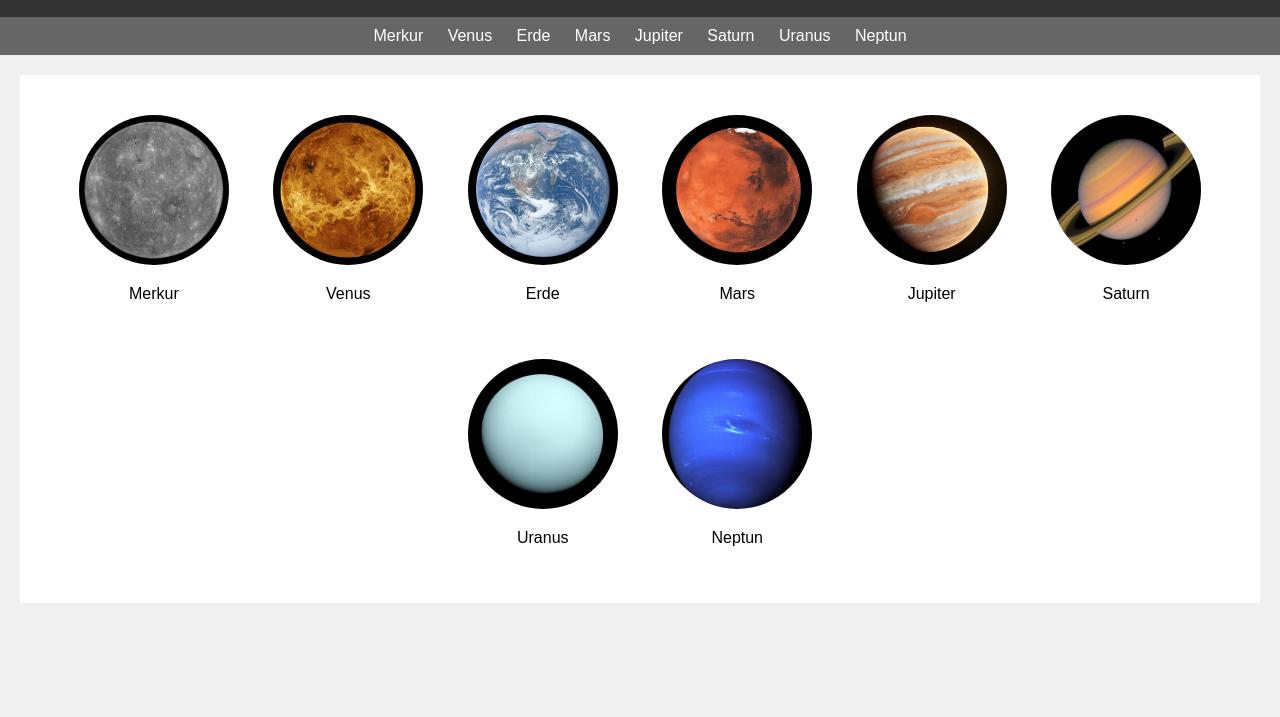
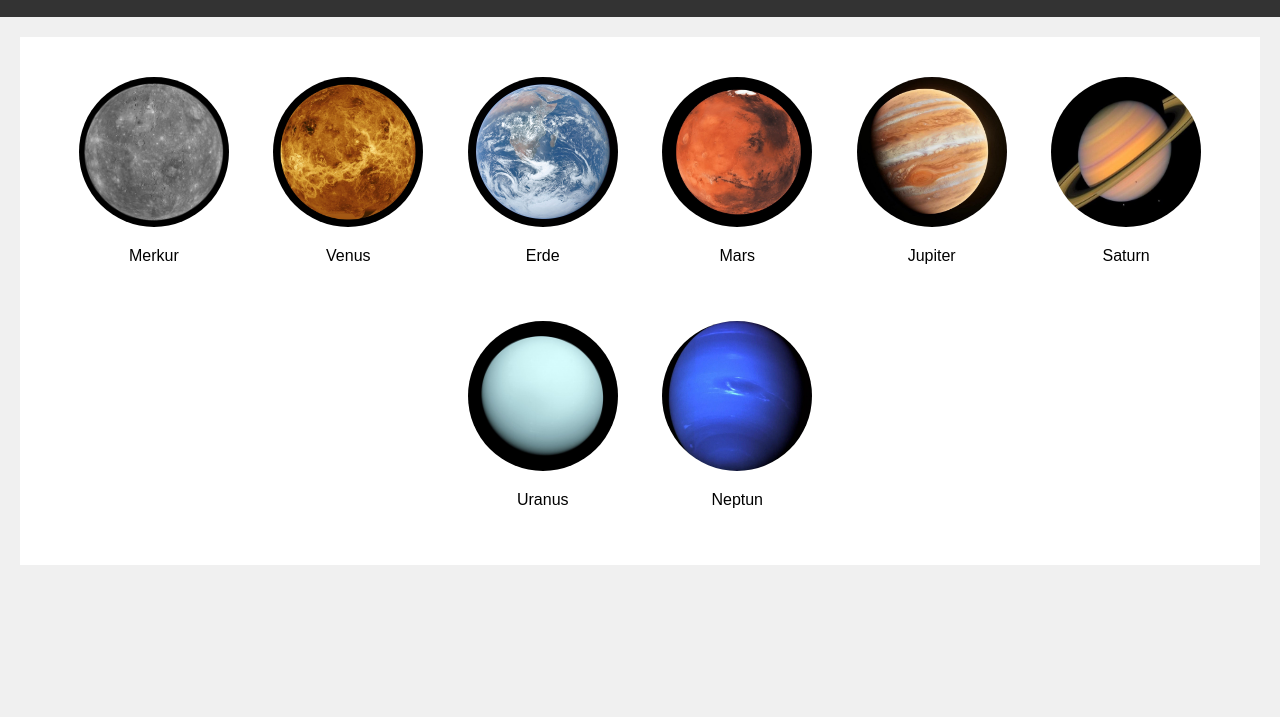
Before and after one commit to CrazyGoast/Sportferien_2024_API-2_bisadr_Planeten-Webseite, a plain HTML site: page Sonnensystem.html in a window 1280 px wide. Shown: the part 83-800 px from the top of the page. Drawn offline with Linux system fonts and the light colour scheme.

Commit message:
Changed header

```diff
--- a/Sonnensystem.html
+++ b/Sonnensystem.html
@@ -12,16 +12,6 @@
     <header>
         <h1><a href="/index.html" style="color: #fff; text-decoration: none;">Sonnensystem</a></h1>
     </header>
-    <nav>
-        <a href="/Planeten/Merkur.html">Merkur</a>
-        <a href="/Planeten/Venus.html">Venus</a>
-        <a href="/Planeten/Erde.html">Erde</a>
-        <a href="/Planeten/Mars.html">Mars</a>
-        <a href="/Planeten/Jupiter.html">Jupiter</a>
-        <a href="/Planeten/Saturn.html">Saturn</a>
-        <a href="/Planeten/Uranus.html">Uranus</a>
-        <a href="Planeten/Neptun.html">Neptun</a>
-    </nav>
     <section>
         <div class="planet">
             <a href="/Planeten/Merkur.html"><img src="/Bilder/Merkur.jpg"></a>
--- a/style.css
+++ b/style.css
@@ -10,22 +10,6 @@ header {
     color: #fff;
     padding: 10px 20px;
     text-align: center;
-}
-
-nav {
-    background-color: #666;
-    padding: 10px;
-    text-align: center;
-}
-
-nav a {
-    color: #fff;
-    text-decoration: none;
-    padding: 5px 10px;
-}
-
-nav a:hover {
-    background-color: #999;
 }
 
 section {
@@ -68,3 +52,7 @@ footer {
     border-radius: 50%;
     transition: transform 0.3s ease-in-out;
 }
+
+.system img:hover {
+    transform: scale(1.2);
+}
```
Also changed, not shown: index.html (+0 -3 lines).
